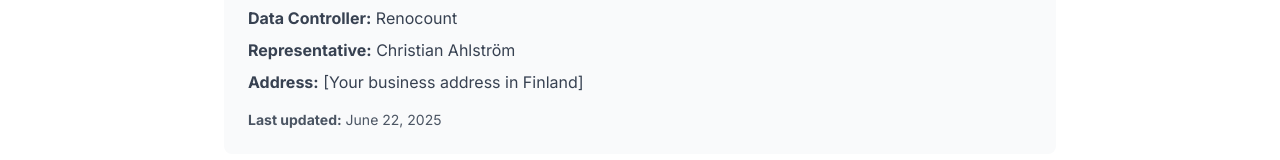
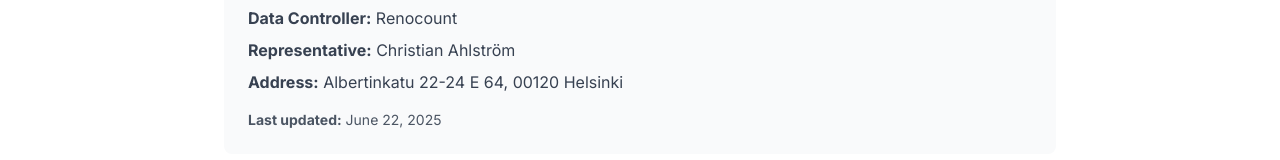
Before and after one commit to Chriuce/Renocount_landing, a Next.js app: page /privacy in a window 1280 px wide. Shown: the part 2406-2566 px from the top of the page. Built offline with nearby package versions, Linux system fonts and the light colour scheme.

Commit message:
Update privacy policy with correct Helsinki address

```diff
--- a/app/privacy/page.tsx
+++ b/app/privacy/page.tsx
@@ -139,7 +139,7 @@
                   <p><strong>Email:</strong> hello@renocount.com</p>
                   <p><strong>Data Controller:</strong> Renocount</p>
                   <p><strong>Representative:</strong> Christian Ahlström</p>
-                  <p><strong>Address:</strong> [Your business address in Finland]</p>
+                  <p><strong>Address:</strong> Albertinkatu 22-24 E 64, 00120 Helsinki</p>
                 </div>
                 <p className="text-sm text-gray-600 mt-4">
                   <strong>Last updated:</strong> {new Date().toLocaleDateString('en-US', {
```
